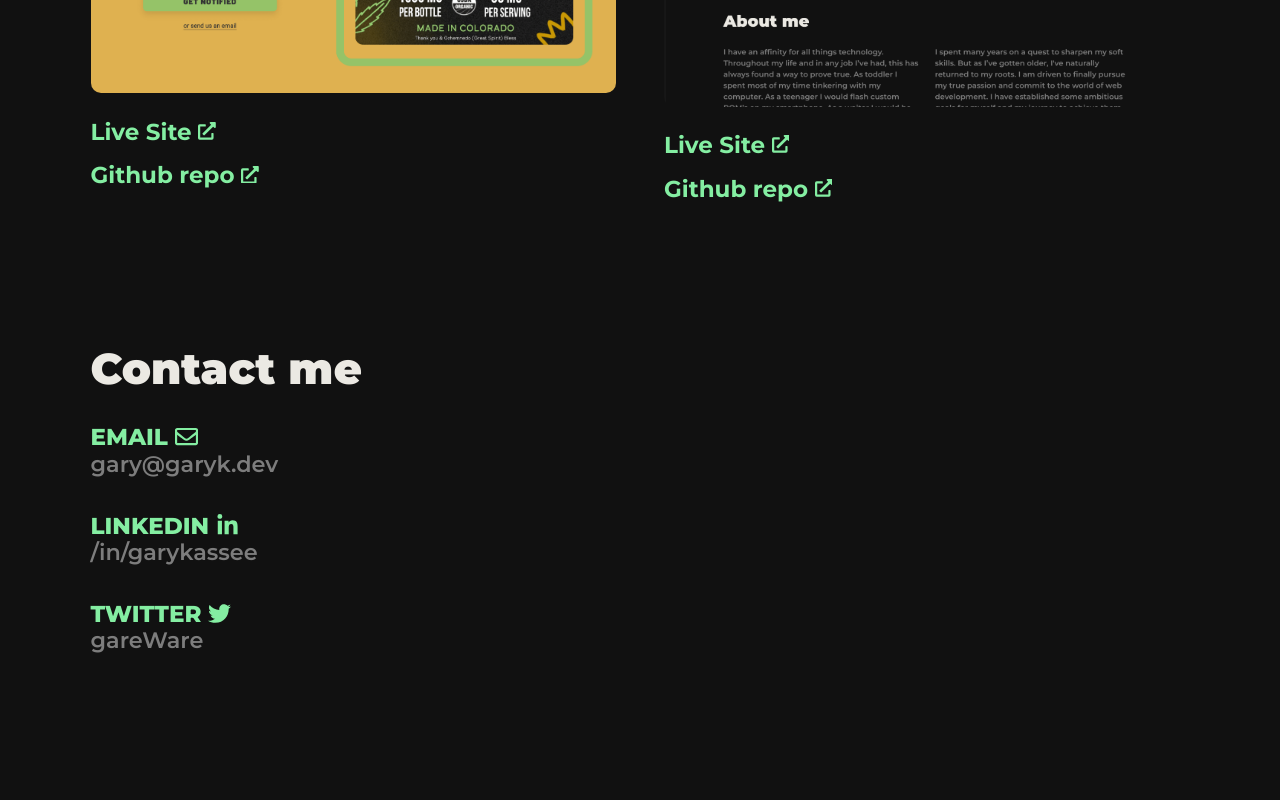
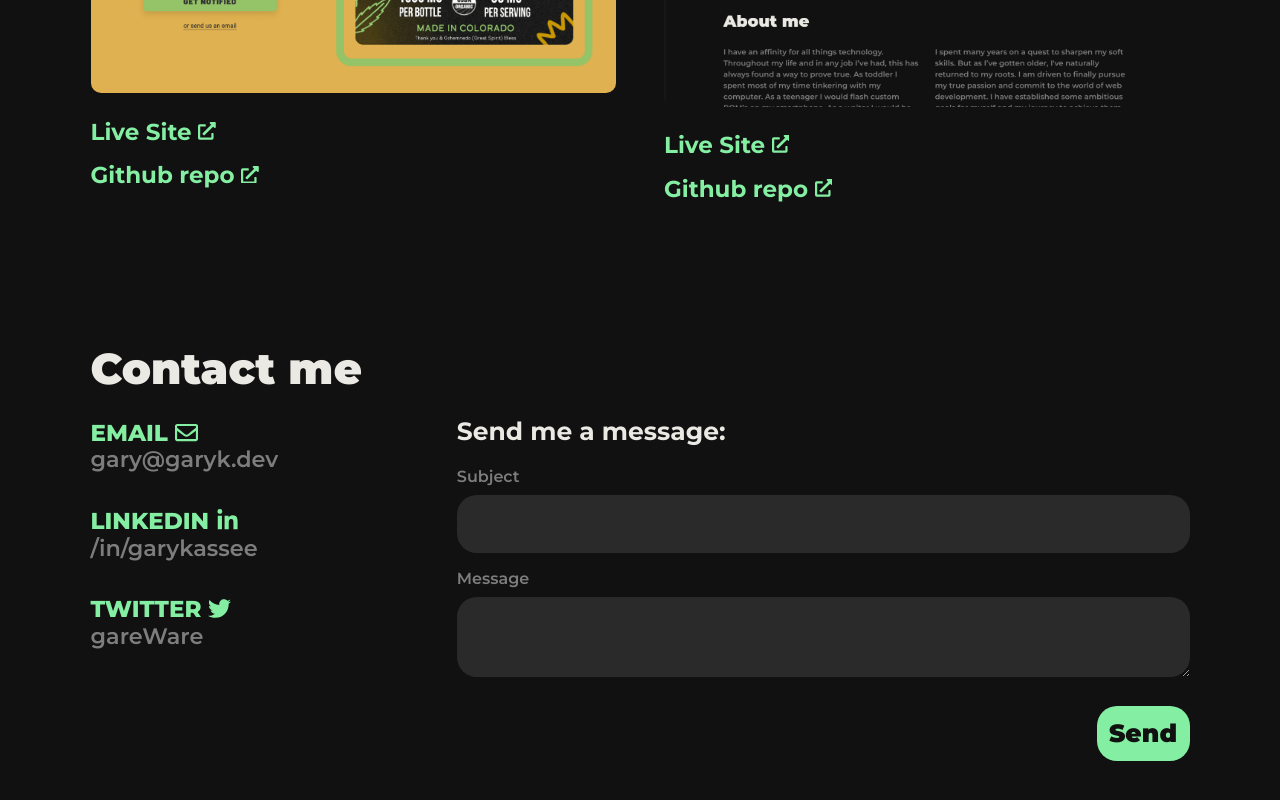
Before and after one commit to gare-Ware/garyk-portfolio, a React (Create React App) app: page / in a window 1280 px wide. Shown: the part 2330-3130 px from the top of the page. Built offline with nearby package versions, Linux system fonts and the light colour scheme.

Commit message:
Beta build

```diff
--- a/src/Components/Contact.js
+++ b/src/Components/Contact.js
@@ -1,27 +1,63 @@
+import { useState } from 'react'
 import { FaRegEnvelope, FaLinkedinIn, FaTwitter } from 'react-icons/fa'
 
 export default function Contact() {
+
+    const [subjectInput, setSubjectInput] = useState("")
+    const [messageInput, setMessageInput] = useState("")
+
+    const handleChange = e => {
+        const value = e.target.value
+        const name = e.target.name
+        name === 'subjectInput'
+            ? setSubjectInput(value)
+            : setMessageInput(value)
+    }
+
     return (
         <div id='contact' className="container contact">
             <h1 className="contact__header">Contact me</h1>
-
+            <div className='contact__handles'>
                 <a href="home" className="contact__link">
                     <p className="contact__link-type">Email <FaRegEnvelope className='contact__link-type-icon'/></p>
                 </a>
                 <p className="contact__link-handle">gary@garyk.dev</p>
-
                 <a href="https://www.linkedin.com/in/garykassee/" target="_blank" rel="noreferrer" className="contact__link">
                     <p className="contact__link-type">LinkedIn <FaLinkedinIn className='contact__link-type-icon'/></p>
                 </a>
                 <p className="contact__link-handle">/in/garykassee</p>
-
                 <a href="https://twitter.com/gareWare" target="_blank" rel="noreferrer" className="contact__link">
                     <p className="contact__link-type">Twitter <FaTwitter className='contact__link-type-icon'/></p>
                 </a>
                 <p className="contact__link-handle">gareWare</p>
+            </div>
+            <div className='contact__message'>
+                <h2 className="contact__message-header">Send me a message:</h2>
 
+                <form id='message' className='contact__message-form'>
+                    <label>
+                        Subject
+                        <input
+                            name='subjectInput'
+                            type='text'
+                            value={subjectInput}
+                            onChange={handleChange}
+                        />
+                    </label>
+                    <label>
+                        Message
+                        <textarea
+                            name='messageInput'
+                            type='text'
+                            value={messageInput}
+                            onChange={handleChange}
+                            required
+                        />
+                    </label>
+                    <button type='submit'>Send</button>
+                </form>
+
+            </div>
         </div>
     )
 }
-
-//             <h2 className="contact__form-header">Or send me a message:</h2>
--- a/src/index.css
+++ b/src/index.css
@@ -9,6 +9,7 @@ html {
   --light-gray: #7d7d7d;
   --gray-white: #EBE9E3;
   --green: #84EEA2;
+  --lighter-green: #51f07e;
   --darker-green: #2a9749;
   --blueish-purple: #738ad4;
   /* font & font-weights */
@@ -332,9 +333,37 @@ button {
   color: var(--light-gray);
   margin-bottom: 1.5em;
 }
-.contact__form-header {
+.contact__message {}
+.contact__message-header {
   font-weight: var(--h3);
   font-size: var(--contact-header-and-btn);
+}
+.contact__message-form {
+  display: flex;
+  flex-direction: column;
+  color: var(--light-gray);
+}
+.contact__message-form input, .contact__message-form textarea {
+  display: block;
+  width: 100%;
+  border: none;
+  background-color: var(--medium-gray);
+  border-radius: 20px;
+  margin-top: .5em;
+  font-family: var(--site-font);
+  font-size: var(--contact-message);
+  color: var(--gray-white);
+  padding: 1em;
+}
+.contact__message-form > * {
+  margin-bottom: 1em;
+}
+.contact__message-form button {
+  font-family: inherit;
+  font-size: var(--contact-header-and-btn);
+  font-weight: --h1;
+  padding: .5em;
+  margin-top: .5em;
 }
 
 @media (min-width: 768px) {
@@ -387,6 +416,7 @@ button {
 
   main a:hover, a:focus {
     transform: scale(1.05);
+    color: var(--lighter-green);
   }
 
   main a:active {
@@ -407,7 +437,7 @@ button {
     display: block;
   }
   .navbar__contact:hover, .navbar__contact:focus {
-    background-color: var(--gray-white);
+    background-color: var(--lighter-green);
     transform: scale(1.05);
   }
   .navbar__contact:active {
@@ -493,6 +523,7 @@ button {
   }
   .home__link:hover, .home__link:focus {
     transform: scale(1.15);
+    color: var(--lighter-green);
   }
   .home__link:active {
     transform: translateY(2px);
@@ -529,6 +560,33 @@ button {
 
   /* ---contact--- */
 
+  .contact {
+    display: grid;
+    grid-template: 2.7rem 1fr 1fr / 1fr 2fr;
+    row-gap: 2.5em;
+  }
+  .contact__header {
+    grid-row: 1;
+    grid-column: 1/3;
+  }
+  .contact__handles {
+    grid-row: 2/4;
+    grid-column: 1/2;
+    /* display: flex;
+    flex-direction: column;
+    justify-content: space-between;
+    border: solid red; */
+  }
+  .contact__link {
+    font-size: calc(var(--site-link) + .3rem);
+  }
+  .contact__link-type {
+    margin-bottom: -.9em;
+  }
+  .contact__message {
+    grid-row: 2/4;
+    grid-column: 2/3;
+  }
   .contact__link-type {
     transition: 300ms;
     width: fit-content;
@@ -536,5 +594,18 @@ button {
   .contact__link-type:hover, .contact__link:focus {
     transform: scale(1.05);
   }
-
+  .contact__message-form button {
+    padding: .5em 2.5em;
+    margin-top: .5em;
+    align-self: flex-end;
+    cursor: pointer;
+    transition: 300ms;
+  }
+  .contact__message-form button:hover {
+    background-color: var(--lighter-green);
+    transform: scale(1.05);
+  }
+  .contact__message-form button:active {
+    transform: translateY(2px)
+  }
 }
```
Lines whose indentation alone changed are shown as unchanged.
